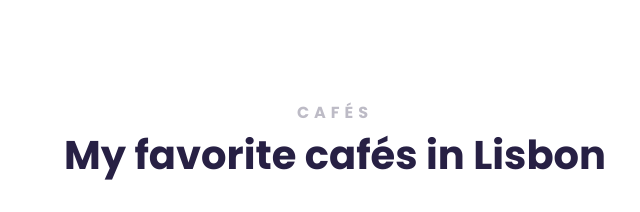
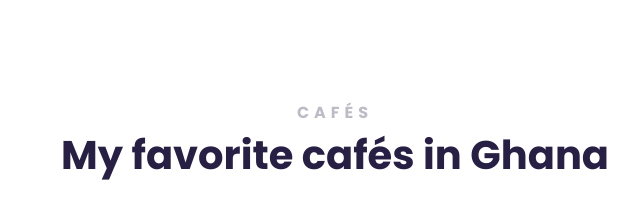
Before and after one commit to Cia-17/Final-responsive-project-portfolio, a plain HTML site: page index.html in a window 1280 px wide. Shown: the part 1400-1612 px from the top of the page, 305-945 px from the left. Drawn offline with Linux system fonts and the light colour scheme.

Commit message:
Corrected heading name to Ghana

```diff
--- a/index.html
+++ b/index.html
@@ -34,7 +34,7 @@
 
         <section class="secondary-section">
           <h2 class="text-center">CAFÉS</h2>
-          <h3 class="text-center">My favorite cafés in Lisbon</h3>
+          <h3 class="text-center">My favorite cafés in Ghana</h3>
 
           <div class="grid grid-3-columns">
             <div class="card">
```
